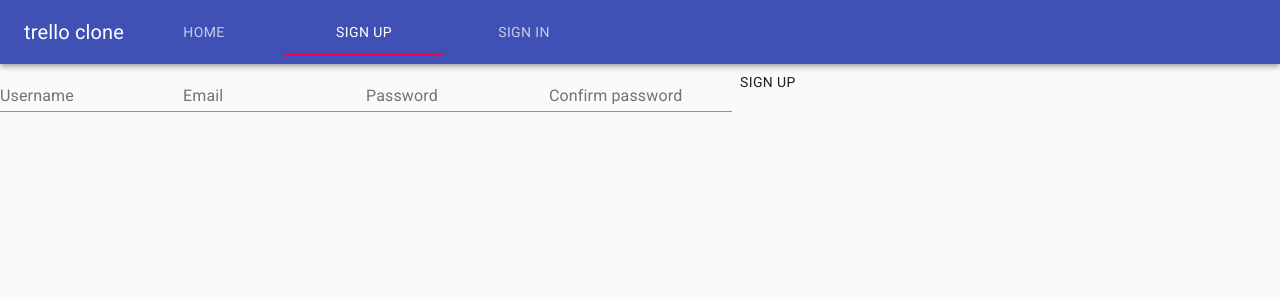
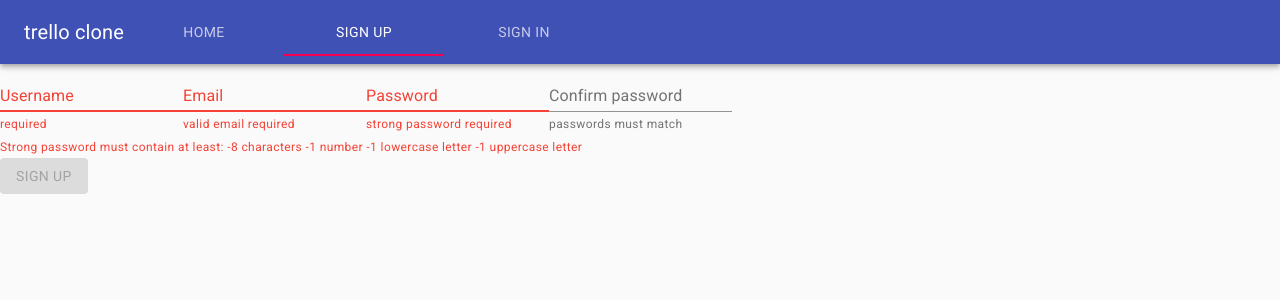
Before and after one commit to Andrew-CC-Martin/trello-clone-client, a React (Create React App) app: page /sign-up in a window 1280 px wide. Shown: the top 300 px of the page. Built offline with nearby package versions, Linux system fonts and the light colour scheme; no server answers.

Commit message:
add validations to sign-up form

```diff
--- a/src/scenes/auth/sign-in/index.jsx
+++ b/src/scenes/auth/sign-in/index.jsx
@@ -59,7 +59,7 @@ export const SignIn = () => {
           label="Password"
           type="password"
         />
-        <Button type="submit">Sign In</Button>
+        <Button variant="contained" type="submit">Sign In</Button>
       </form>
     </>
   )
--- a/src/scenes/auth/sign-up/index.jsx
+++ b/src/scenes/auth/sign-up/index.jsx
@@ -3,11 +3,14 @@ import {
   Button,
   TextField,
   CircularProgress,
+  FormHelperText
 } from '@material-ui/core'
 import { Alert } from '@material-ui/lab'
 import { useHistory } from "react-router-dom"
 
 import { api } from '../../../data'
+import { useEffect } from "react"
+import { validatePassword, validateEmail } from "../../../utils/validators"
 
 export const SignUp = () => {
   const [username, setUsername] = useState("")
@@ -16,8 +19,38 @@ export const SignUp = () => {
   const [passwordConfirmation, setPasswordConfirmation] = useState("")
   const [loading, setLoading] = useState(false)
   const [errorMessage, setErrorMessage] = useState("")
+  const [passwordValid, setPasswordValid] = useState(true)
+  const [emailValid, setEmailValid] = useState(true)
+  const [passwordConfirmationMatches, setPasswordConfirmationMatches] = useState(true)
+
+  // when password changes, run it through the password validator function
+  // If it's invalid, set passwordValid to false
+  useEffect(() => {
+    setPasswordValid(validatePassword(password))
+  }, [password])
+
+  // when email changes, run it through the email validator function
+  // If it's invalid, set emailValid to false
+  useEffect(() => {
+    setEmailValid(validateEmail(email))
+  }, [email])
+
+  // when password changes, or passwordConfirmation changes, compare the two
+  // If equal, set passwordConfirmationMatches to true, else set to false
+  useEffect(() => {
+    setPasswordConfirmationMatches(password === passwordConfirmation)
+  }, [password, passwordConfirmation])
 
   const history = useHistory()
+
+  /**
+   *  form is invalid if
+   * - email is invalid
+   * - password is invalid
+   * - password confirmation doesn't match password
+   * - username is missing
+   *  */
+  const formInvalid = !emailValid || !passwordValid || !passwordConfirmationMatches || !username
 
   // sends username, email, password, and password_confirmation to the backend /auth/sign_up route
   const signUp = async (e) => {
@@ -55,14 +88,30 @@ export const SignUp = () => {
       {errorMessage && <Alert severity="error">{errorMessage}</Alert>}
       {loading && <CircularProgress />}
       <form onSubmit={signUp}>
-        <TextField onChange={(e) => setUsername(e.target.value)} value={username} id="username" label="Username" />
-        <TextField onChange={(e) => setEmail(e.target.value)} value={email} id="email" label="Email" />
+        <TextField
+          onChange={(e) => setUsername(e.target.value)}
+          value={username}
+          id="username"
+          label="Username"
+          error={!username}
+          helperText="required"
+        />
+        <TextField
+          onChange={(e) => setEmail(e.target.value)}
+          value={email}
+          id="email"
+          label="Email"
+          error={!emailValid}
+          helperText="valid email required"
+        />
         <TextField
           onChange={(e) => setPassword(e.target.value)}
           value={password}
           id="password"
           label="Password"
           type="password"
+          error={!passwordValid}
+          helperText="strong password required"
         />
         <TextField
           onChange={(e) => setPasswordConfirmation(e.target.value)}
@@ -70,8 +119,18 @@ export const SignUp = () => {
           id="passwordConfirmation"
           label="Confirm password"
           type="password"
+          error={!passwordConfirmationMatches}
+          helperText="passwords must match"
         />
-        <Button type="submit">Sign Up</Button>
+        <FormHelperText error={!passwordValid}>
+          Strong password must contain at least:
+          -8 characters
+          -1 number
+          -1 lowercase letter
+          -1 uppercase letter
+        </FormHelperText>
+
+        <Button variant="contained" disabled={formInvalid} type="submit">Sign Up</Button>
       </form>
     </>
   )
--- a/src/scenes/home/index.jsx
+++ b/src/scenes/home/index.jsx
@@ -120,7 +120,7 @@ export const Home = () => {
       <form onSubmit={addCard}>
         <TextField error={!titleValid} onChange={(e) => setTitle(e.target.value)} value={title} id="title" label="Title" />
         <TextField error={!descriptionValid} onChange={(e) => setDescription(e.target.value)} value={description} id="description" label="Description" />
-        <Button disabled={!titleValid || !descriptionValid} type="submit">Add card</Button>
+        <Button variant="contained" disabled={!titleValid || !descriptionValid} type="submit">Add card</Button>
         <FormHelperText error={!titleValid || !descriptionValid}>Please don't use any naughty words</FormHelperText>
       </form>
     </Box>
```
